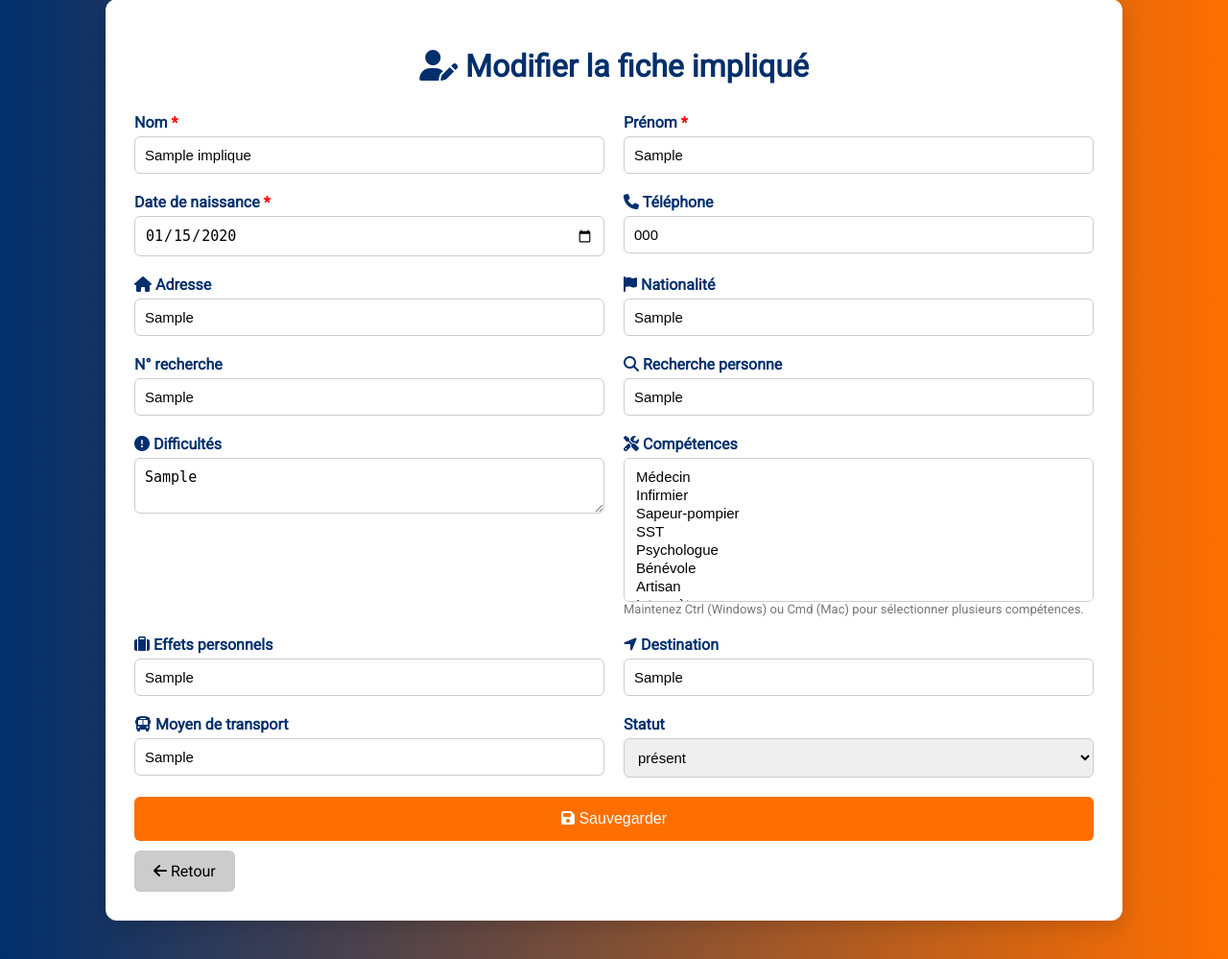
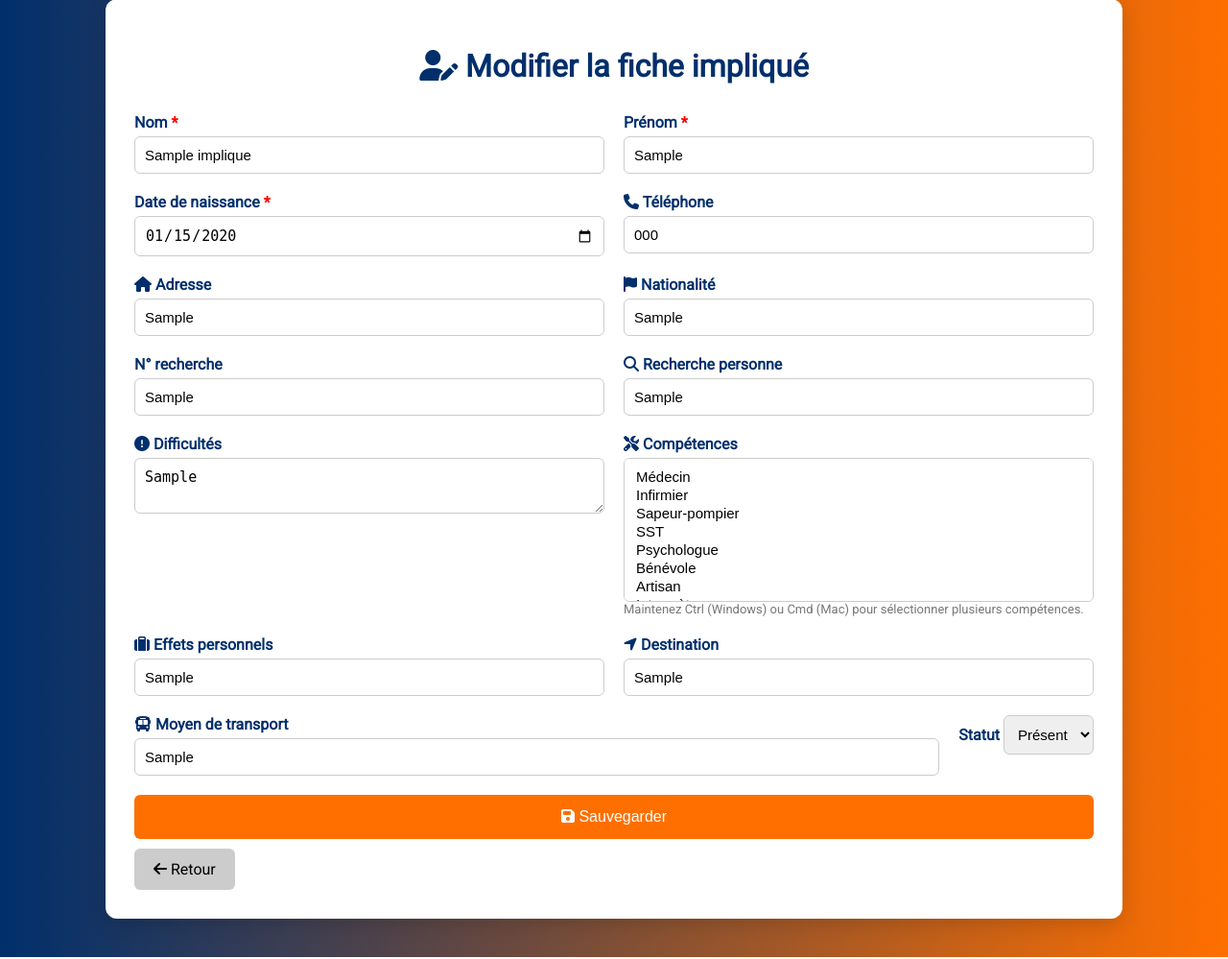
Before and after one commit to protec38/CAI, a Flask app: page /fiche/edit/1 in a window 1280 px wide. Shown: the part 41-1040 px from the top of the page at 96% size. Run offline with Flask 3, Linux system fonts and the light colour scheme; a user stored in the database is signed in; tables that the repository leaves empty hold one stand-in row (values such as "Sample post").

Commit message:
Update fiche_edit.html

```diff
--- a/app/templates/fiche_edit.html
+++ b/app/templates/fiche_edit.html
@@ -183,15 +183,20 @@
             <input type="text" name="moyen_transport" value="{{ fiche.moyen_transport }}">
         </div>
 
-        {% set peut_modifier_statut = user.is_admin or user.role == "codep" or (user.role == "responsable" and user in fiche.evenement.utilisateurs) %}
+        <div class="mb-3">
+            <label for="statut" class="form-label">Statut</label>
 
-        <div class="form-group mt-3">
-            <label for="statut">Statut</label>
-            <select class="form-control" id="statut" name="statut" {% if not peut_modifier_statut %}disabled{% endif %}>
-                <option value="présent" {% if fiche.statut == "présent" %}selected{% endif %}>présent</option>
-                <option value="sorti" {% if fiche.statut == "sorti" %}selected{% endif %}>sorti</option>
-                <option value="autre" {% if fiche.statut == "autre" %}selected{% endif %}>autre</option>
+            {% set peut_modifier_statut = user.is_admin or user.role == "codep" or (user.role == "responsable" and user in fiche.evenement.utilisateurs) %}
+
+            <select id="statut" name="statut" class="form-select" {% if not peut_modifier_statut %}disabled{% endif %}>
+                <option value="présent" {% if fiche.statut == "présent" %}selected{% endif %}>Présent</option>
+                <option value="sorti" {% if fiche.statut == "sorti" %}selected{% endif %}>Sorti</option>
             </select>
+
+            {% if not peut_modifier_statut %}
+                <!-- Permet de soumettre quand même la valeur du statut en lecture seule -->
+                <input type="hidden" name="statut" value="{{ fiche.statut }}">
+            {% endif %}
         </div>
 
 
```
